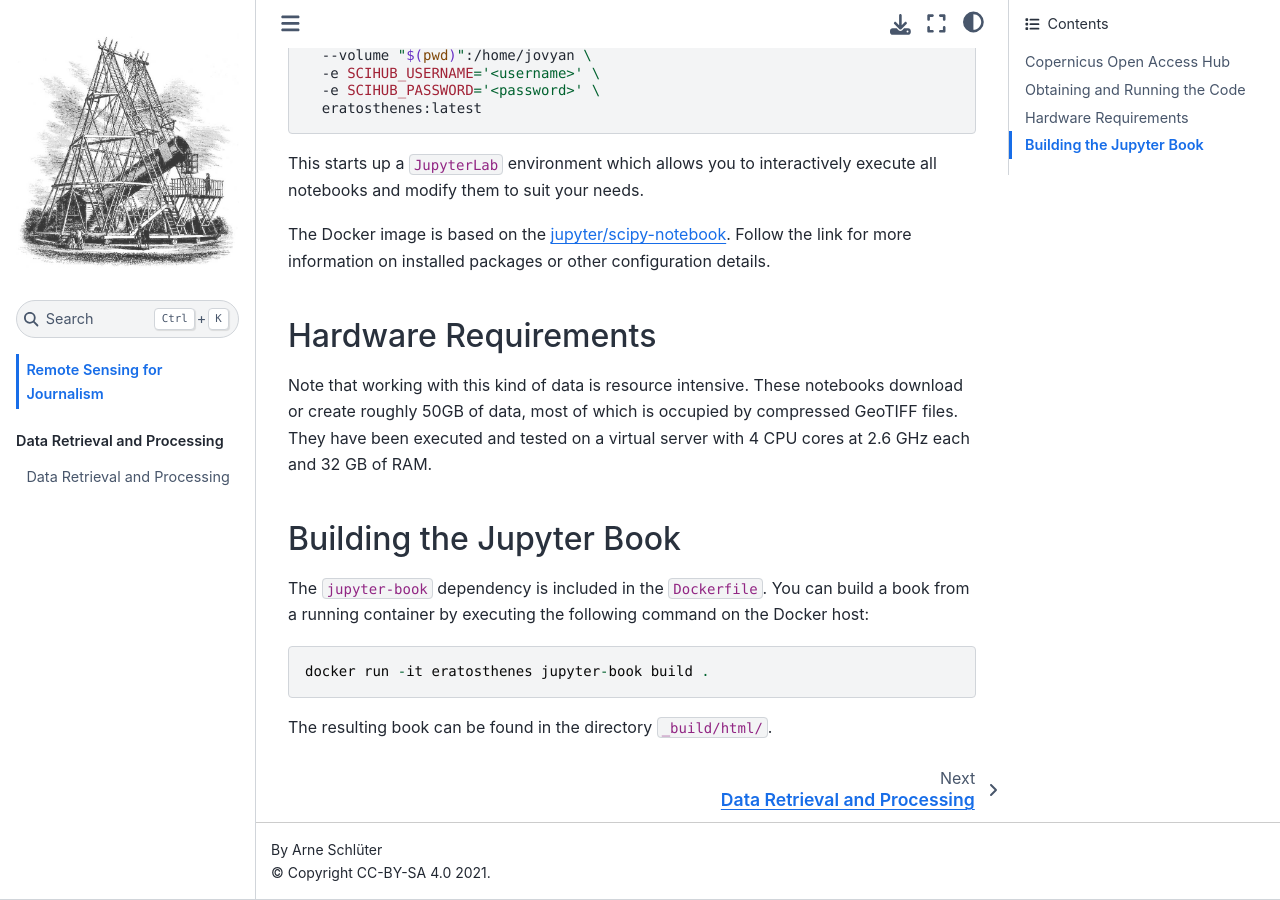
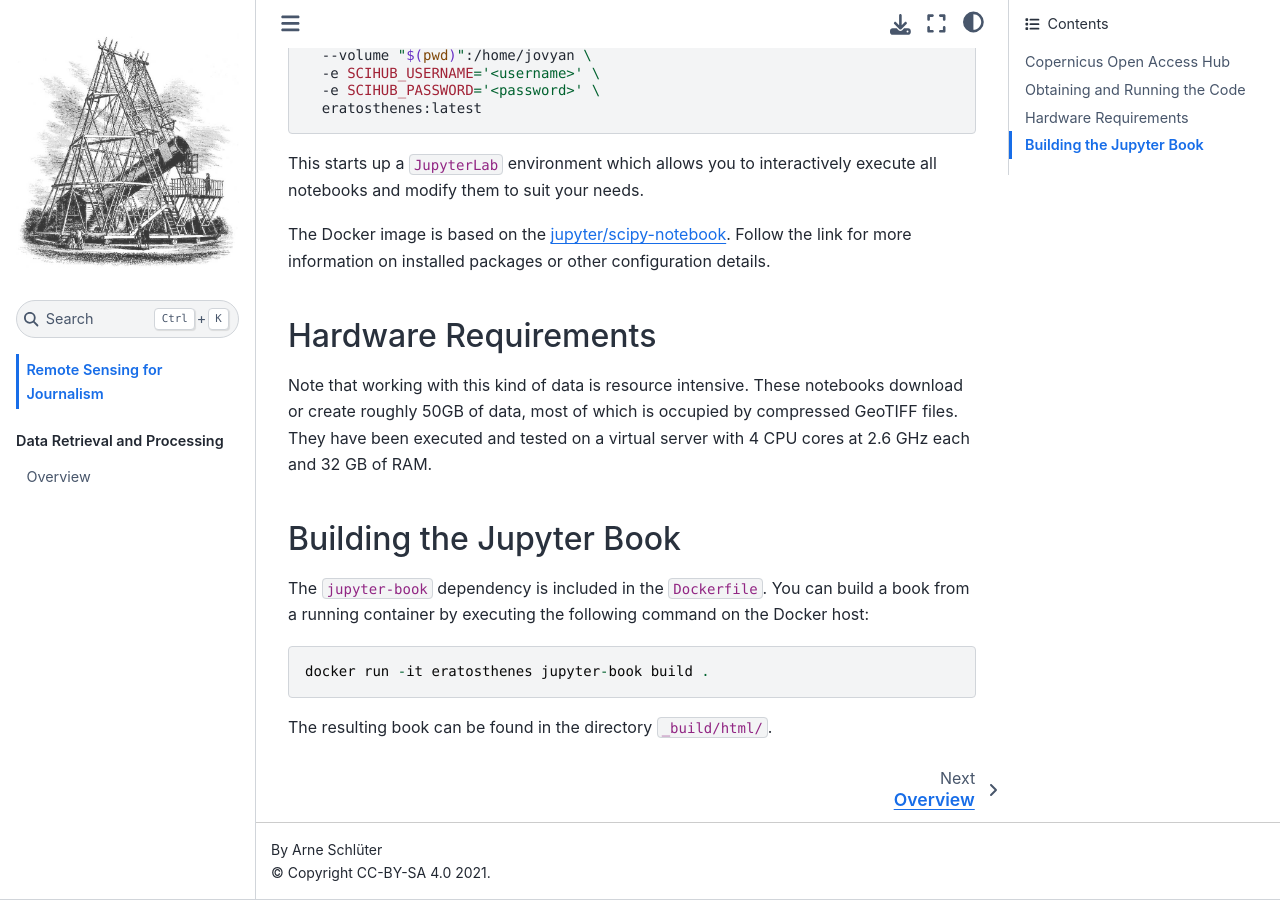
Before and after one commit to rrrnld/earth-observation-for-journalism, a Jupyter Book: the page built from README.md, in a window 1280 px wide and 900 px high, scrolled down 942 px. Built offline with Jupyter Book 1.0.4 settings and Sphinx 7.4.7 and the Sphinx Book theme 1.1.4, drawn with Linux system fonts in a browser that asks for light colours; pages that are not in the unit, such as notebooks, are missing from menus.

Commit message:
"Data retrieval and processing" → "Overview"

```diff
--- a/sources/01 Overview.md
+++ b/sources/01 Overview.md
@@ -1,4 +1,4 @@
-# Data Retrieval and Processing
+# Overview
 
 The first chapter contains notebooks that document the data retrieval process from the Copernicus Open Access Hub.
 
```
